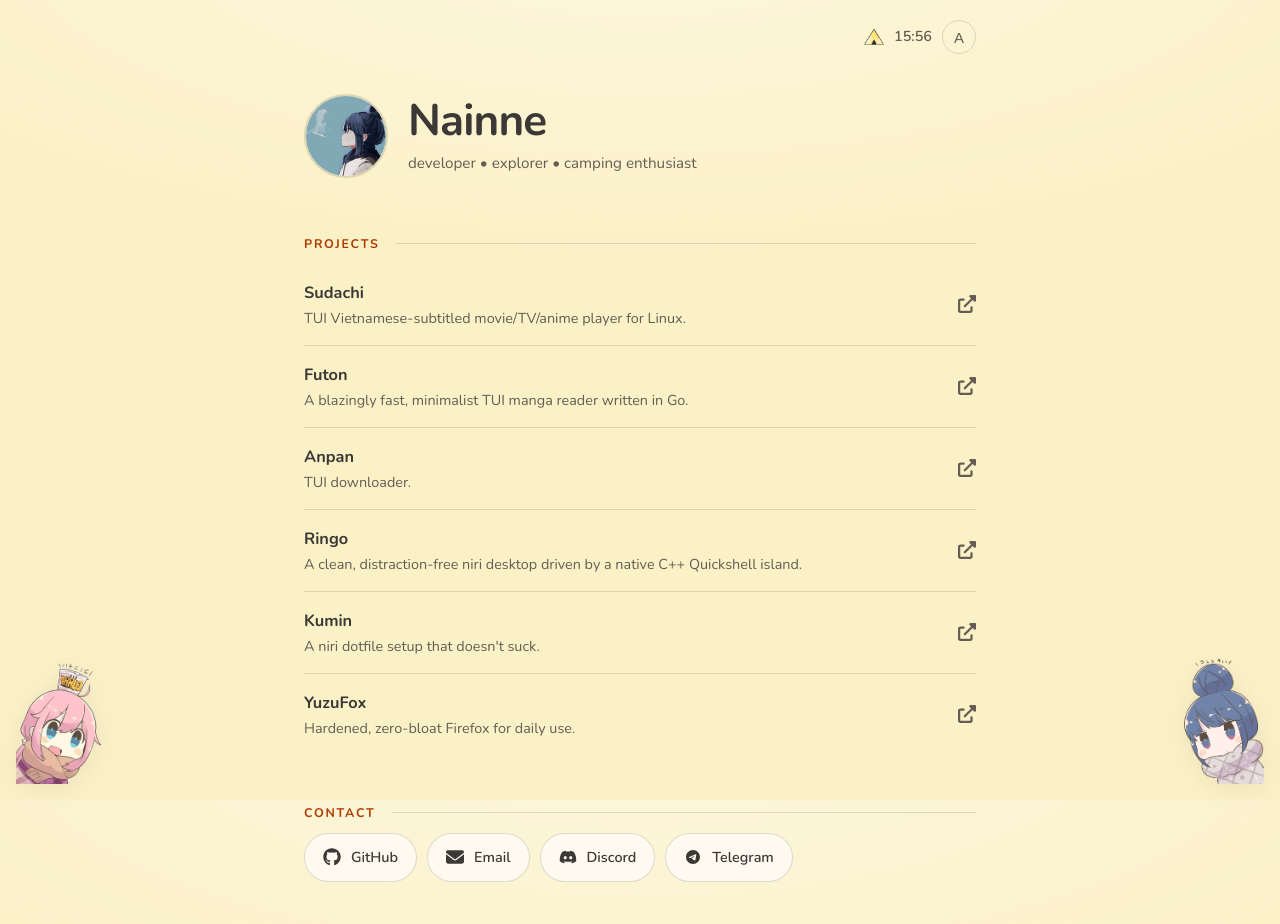
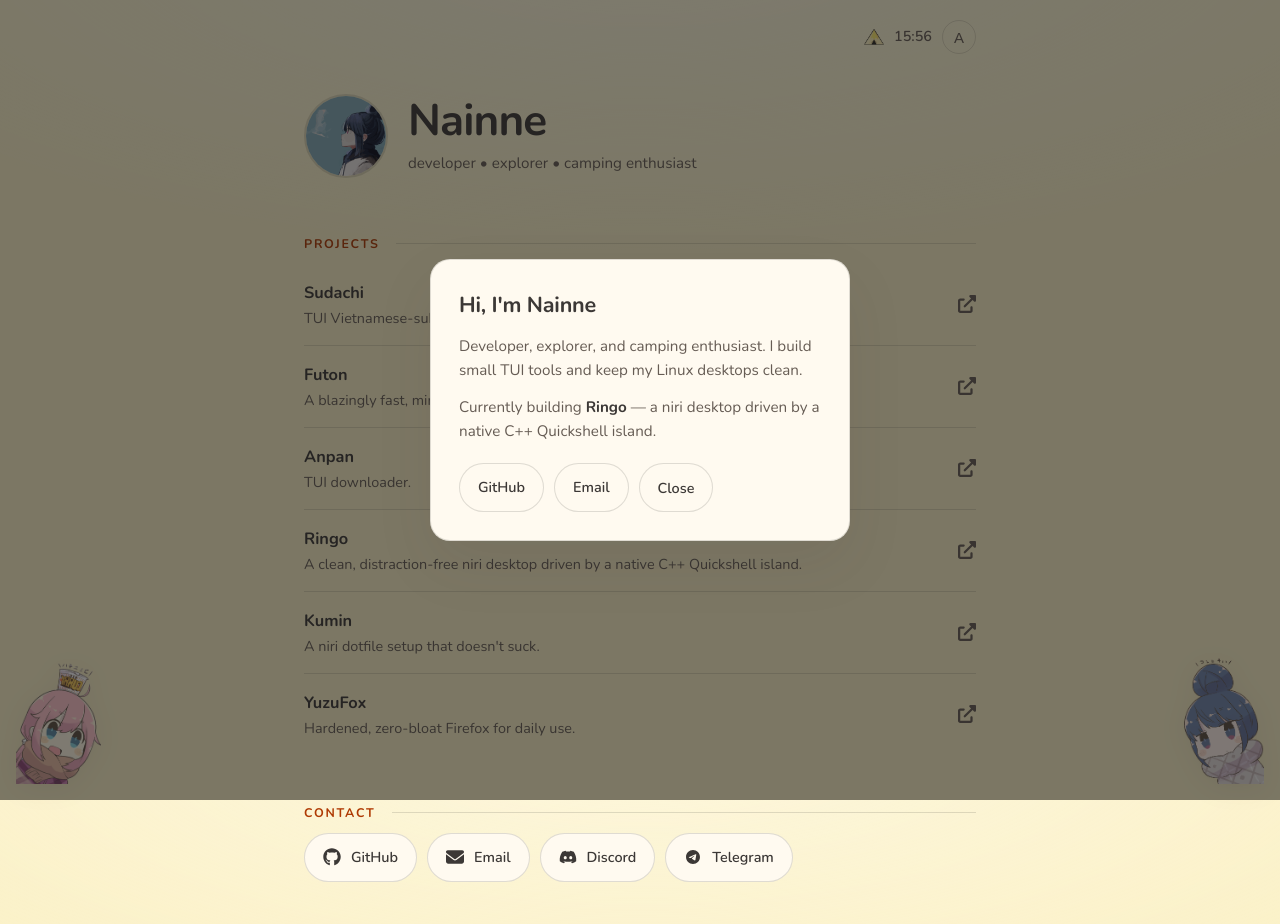
Before and after one commit to KabosuNeko/kabosuneko.github.io, a plain HTML site: page index.html in a window 1280 px wide. Both pictures are taken after a click on the button 58 px from the left and 720 px from the top of the page. Drawn offline with nearby package versions, Linux system fonts and the light colour scheme.

Commit message:
Add About dialog on Nadeshiko click; replace speech bubble with native dialog

```diff
--- a/assets/css/styles.css
+++ b/assets/css/styles.css
@@ -243,8 +243,11 @@ button:focus-visible,
   border: 1px solid var(--card-border);
   border-radius: 999px;
   background: var(--card-bg);
+  font-family: inherit;
   font-size: 0.9rem;
   font-weight: 600;
+  color: inherit;
+  cursor: pointer;
 }
 
 .chip:hover {
@@ -355,53 +358,44 @@ button:focus-visible,
   transform: translateX(-50%) translateY(0);
 }
 
-.nade-bubble {
-  position: absolute;
-  left: calc(100% + 12px);
-  bottom: 35%;
-  max-width: 240px;
-  padding: 10px 16px;
-  border-radius: 16px;
-  background: var(--toast-bg);
-  color: var(--toast-text);
-  font-size: 13px;
-  font-weight: 600;
-  white-space: nowrap;
-  opacity: 0;
-  visibility: hidden;
-  transform: translateY(8px);
-  transition: opacity 0.2s ease, transform 0.2s ease, visibility 0.2s;
-  box-shadow: 0 6px 20px var(--shadow-soft);
-  z-index: 101;
-  pointer-events: none;
+.about {
+  width: calc(100% - 40px);
+  max-width: 420px;
+  margin: auto;
+  padding: 28px;
+  border: 1px solid var(--card-border);
+  border-radius: 20px;
+  background: var(--card-bg);
+  color: var(--text-dark);
+  box-shadow: 0 24px 60px var(--shadow-soft);
 }
 
-.nade-bubble::after {
-  content: '';
-  position: absolute;
-  top: 50%;
-  right: 100%;
-  transform: translateY(-50%);
-  border: 8px solid transparent;
-  border-right-color: var(--toast-bg);
+.about::backdrop {
+  background: rgba(20,20,20,0.55);
 }
 
-.nade-bubble.show {
-  opacity: 1;
-  visibility: visible;
-  transform: translateY(0);
+.about-title {
+  margin: 0 0 12px;
+  font-size: 1.35rem;
+  font-weight: 800;
+  letter-spacing: -0.01em;
 }
 
-.nadeshiko.bounce {
-  animation: nade-bounce 0.55s ease;
+.about p {
+  margin: 0 0 12px;
+  font-size: 0.95rem;
+  color: var(--text-medium);
 }
 
-@keyframes nade-bounce {
-  0% { transform: translateY(0) scale(1, 1); }
-  30% { transform: translateY(-16px) scale(1.08, 0.92); }
-  55% { transform: translateY(0) scale(0.96, 1.05); }
-  75% { transform: translateY(-6px) scale(1.02, 0.98); }
-  100% { transform: translateY(0) scale(1, 1); }
+.about strong {
+  color: var(--text-dark);
+}
+
+.about-actions {
+  display: flex;
+  flex-wrap: wrap;
+  gap: 10px;
+  margin-top: 20px;
 }
 
 @media (max-width: 768px) {
@@ -451,23 +445,6 @@ button:focus-visible,
     font-size: 0.8rem;
   }
 
-  .nade-bubble {
-    left: 40px;
-    right: auto;
-    bottom: 100%;
-    max-width: 170px;
-    white-space: normal;
-  }
-
-  .nade-bubble::after {
-    top: 100%;
-    left: 20px;
-    transform: none;
-    border: 8px solid transparent;
-    border-top-color: var(--toast-bg);
-    border-right-color: transparent;
-  }
-
   .copy-toast {
     max-width: 90vw;
     white-space: normal;
--- a/assets/js/app.js
+++ b/assets/js/app.js
@@ -1,4 +1,4 @@
-// Shared app logic: theme, clock, toast, email copy, corner characters.
+// Shared app logic: theme, clock, toast, email copy, about dialog, corner characters.
 (function () {
     'use strict';
 
@@ -52,32 +52,9 @@
         }).catch(function () {});
     }
 
-    var NADE_LINES = [
-        'Hmm! Tanoshi!! 🍡',
-        'Oishii! 🍙',
-        'Fuwafuwa~ ☁️',
-        'Minna de camping! ⛺',
-        'Yuru kyampu... 🌲',
-        'Poka poka... 😊',
-        'Mou, gohan? 🍜',
-        'Ehehe~ 🏕️'
-    ];
-    var nadeTimer = null;
-
-    function reactNadeshiko() {
-        var el = document.querySelector('.nadeshiko');
-        if (!el) return;
-        el.classList.remove('bounce');
-        void el.offsetWidth; // restart the bounce animation on rapid clicks
-        el.classList.add('bounce');
-        var bubble = document.getElementById('nadeBubble');
-        if (!bubble) return;
-        bubble.textContent = NADE_LINES[Math.floor(Math.random() * NADE_LINES.length)];
-        bubble.classList.add('show');
-        clearTimeout(nadeTimer);
-        nadeTimer = setTimeout(function () {
-            bubble.classList.remove('show');
-        }, 2400);
+    function openAbout() {
+        var dialog = document.getElementById('about');
+        if (dialog) dialog.showModal();
     }
 
     function openGallery() {
@@ -115,10 +92,18 @@
             if (themeMode === 'auto') applyTheme();
         });
 
-        var copyLink = document.querySelector('[data-copy-email]');
-        if (copyLink) copyLink.addEventListener('click', copyEmail);
+        document.querySelectorAll('[data-copy-email]').forEach(function (link) {
+            link.addEventListener('click', copyEmail);
+        });
 
-        bindCorner('nadeshiko', reactNadeshiko);
+        var about = document.getElementById('about');
+        if (about) {
+            about.addEventListener('click', function (e) {
+                if (e.target === about || e.target.closest('[data-about-close]')) about.close();
+            });
+        }
+
+        bindCorner('nadeshiko', openAbout);
         bindCorner('rin', openGallery);
     });
 })();
--- a/index.html
+++ b/index.html
@@ -164,11 +164,21 @@
         </main>
     </div>
 
+    <dialog class="about" id="about" aria-labelledby="about-title">
+        <h2 class="about-title" id="about-title">Hi, I'm Nainne</h2>
+        <p>Developer, explorer, and camping enthusiast. I build small TUI tools and keep my Linux desktops clean.</p>
+        <p>Currently building <strong>Ringo</strong> — a niri desktop driven by a native C++ Quickshell island.</p>
+        <div class="about-actions">
+            <a class="chip" href="https://github.com/KabosuNeko" target="_blank" rel="noopener">GitHub</a>
+            <a class="chip" href="mailto:KabosuNeko@proton.me" data-copy-email>Email</a>
+            <button class="chip" type="button" data-about-close>Close</button>
+        </div>
+    </dialog>
+
     <div id="copyToast" class="copy-toast" role="status"></div>
 
-    <div class="corner-character nadeshiko" tabindex="0" role="button" aria-label="Say hi to Nadeshiko" data-tooltip="Say hi">
+    <div class="corner-character nadeshiko" tabindex="0" role="button" aria-haspopup="dialog" aria-label="About me" data-tooltip="About me">
         <img src="assets/img/nadeshiko.png" alt="">
-        <div class="nade-bubble" id="nadeBubble"></div>
     </div>
     <div class="corner-character rin" tabindex="0" role="button" aria-label="Photo gallery" data-tooltip="Open gallery">
         <img src="assets/img/rin.png" alt="">
```
Also changed, not shown: gallery.html (+12 -2 lines).
